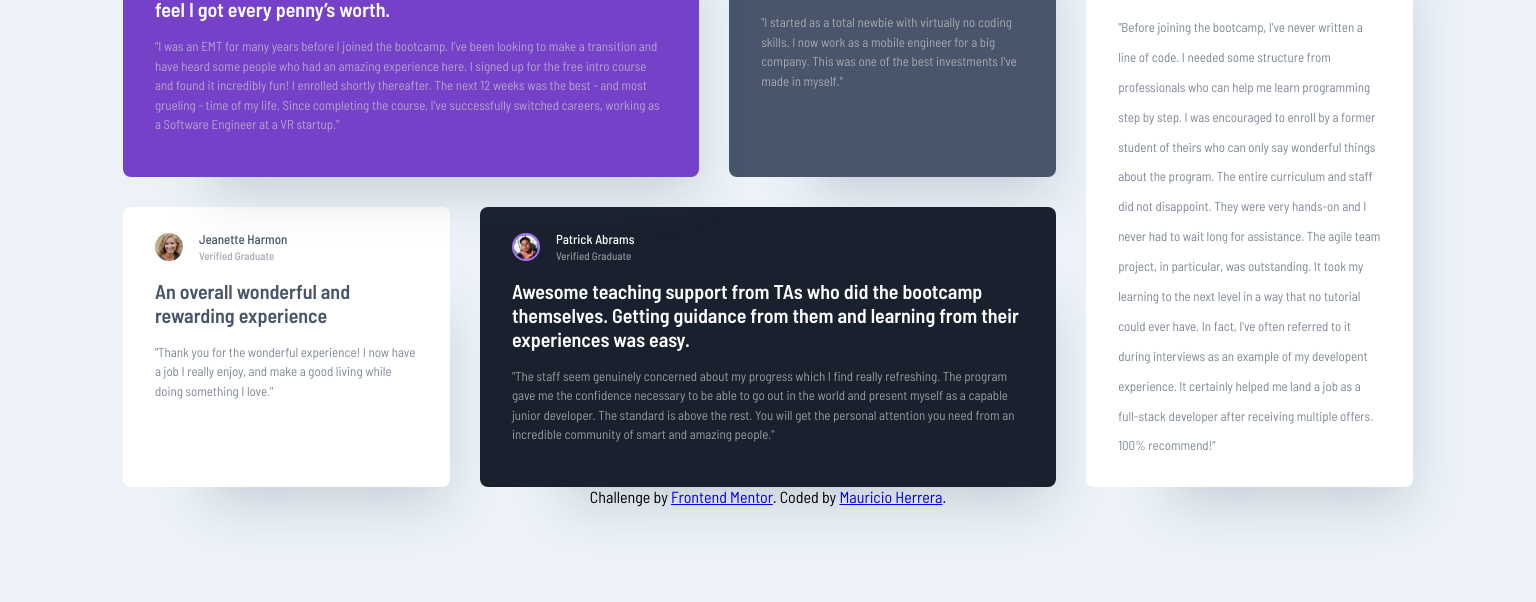
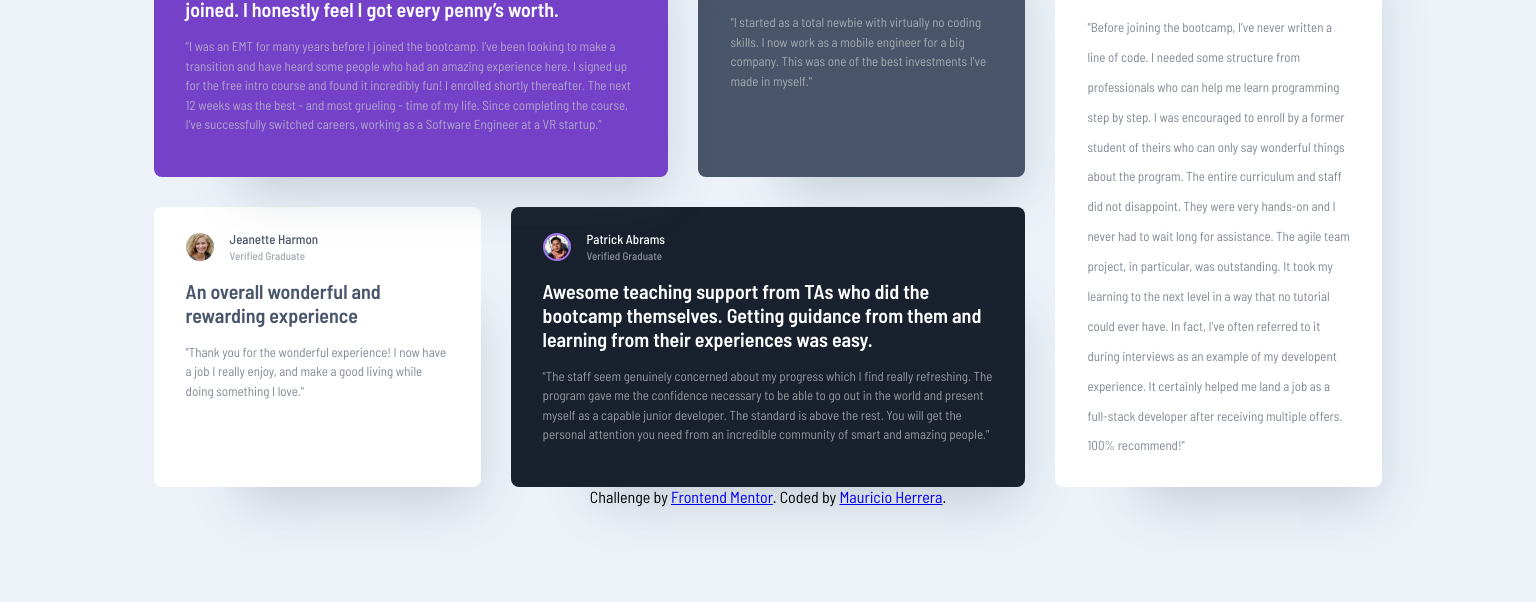
Before and after one commit to newspaceracer/cautious-guacamole, a plain HTML site: page index.html in a window 1536 px wide. Shown: the part 219-821 px from the top of the page. Drawn offline with Linux system fonts and the light colour scheme.

Commit message:
changed body padding on sides

```diff
--- a/index.css
+++ b/index.css
@@ -217,7 +217,7 @@ body {
 }
 
 body{
-  padding: calc(100vh*.12) calc(100vw*.08);
+  padding: calc(100vh*.12) calc(100vw*.10);
 }
 
   main{
```
Also changed, not shown: 1 other file.
